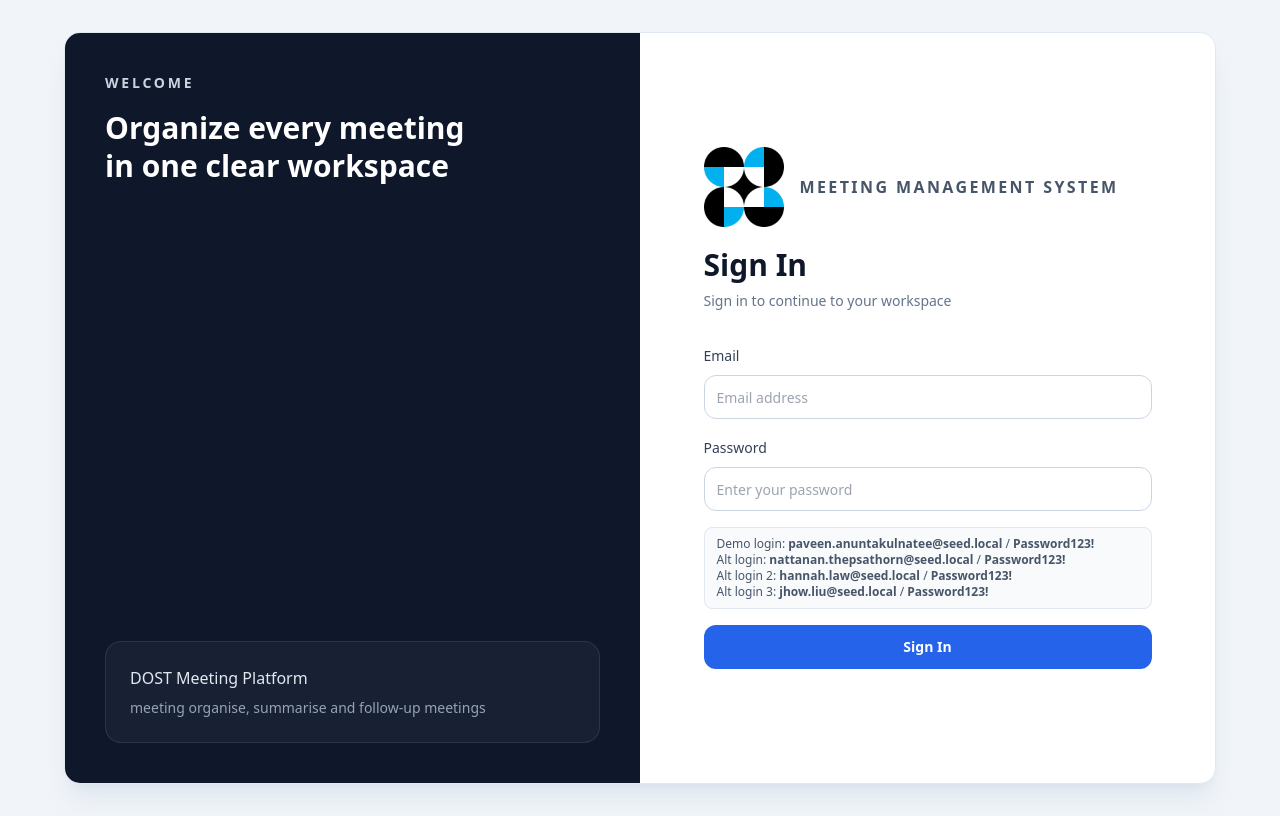
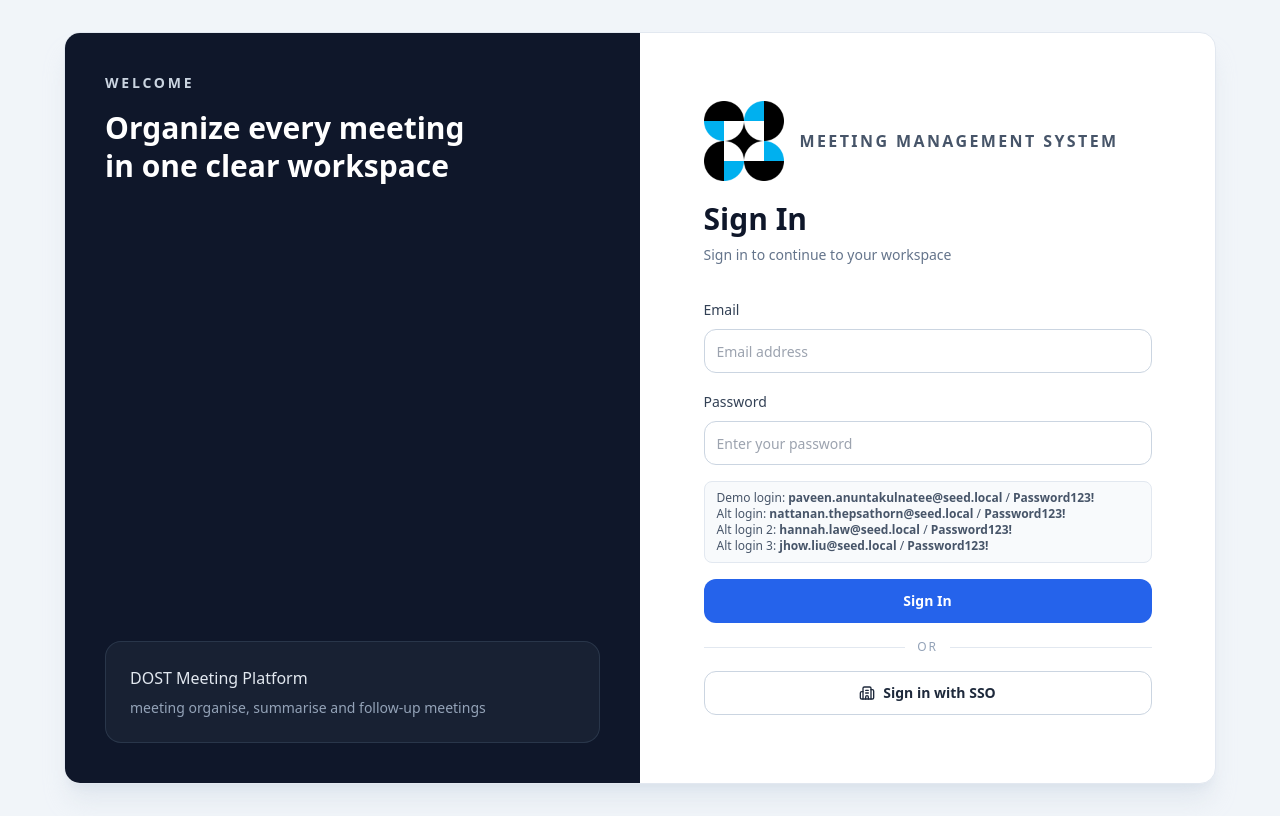
Before and after one commit to DOSTSquad/meeting-mgnt, a React (Vite) app in the folder client/: page / in a window 1280 px wide. Built offline with nearby package versions, Linux system fonts and the light colour scheme; no server answers.

Commit message:
Add SSO login button

```diff
--- a/client/src/features/auth/LoginView.jsx
+++ b/client/src/features/auth/LoginView.jsx
@@ -1,4 +1,5 @@
 import { useMemo, useState } from 'react'
+import { Building2 } from 'lucide-react'
 
 import { login } from '../../services/authService.js'
 
@@ -9,6 +10,10 @@ export const LoginView = ({ onLogin }) => {
   const [errorMessage, setErrorMessage] = useState('')
 
   const trimmedEmail = useMemo(() => email.trim(), [email])
+
+  const handleSsoLogin = () => {
+    setErrorMessage('Single sign-on is not configured yet. Please use email and password.')
+  }
 
   const handleLogin = async (event) => {
     event.preventDefault()
@@ -143,6 +148,23 @@ export const LoginView = ({ onLogin }) => {
               >
                 {isSubmitting ? 'Signing In...' : 'Sign In'}
               </button>
+
+              <div className="flex items-center gap-3" aria-hidden="true">
+                <span className="h-px flex-1 bg-slate-200" />
+                <span className="text-xs font-medium uppercase tracking-[0.15em] text-slate-400">
+                  or
+                </span>
+                <span className="h-px flex-1 bg-slate-200" />
+              </div>
+
+              <button
+                type="button"
+                onClick={handleSsoLogin}
+                className="flex h-11 w-full items-center justify-center gap-2 rounded-xl border border-slate-300 bg-white text-sm font-semibold text-slate-800 transition hover:border-blue-300 hover:bg-blue-50 focus:outline-none focus:ring-2 focus:ring-blue-500 focus:ring-offset-2"
+              >
+                <Building2 className="h-4 w-4" aria-hidden="true" />
+                Sign in with SSO
+              </button>
             </form>
           </div>
         </div>
```
